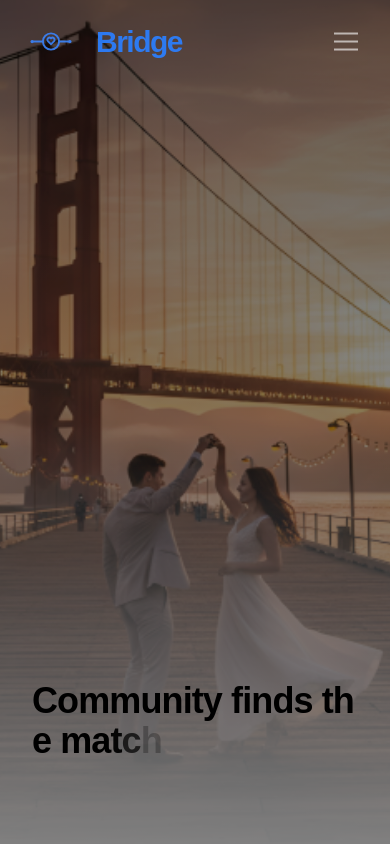
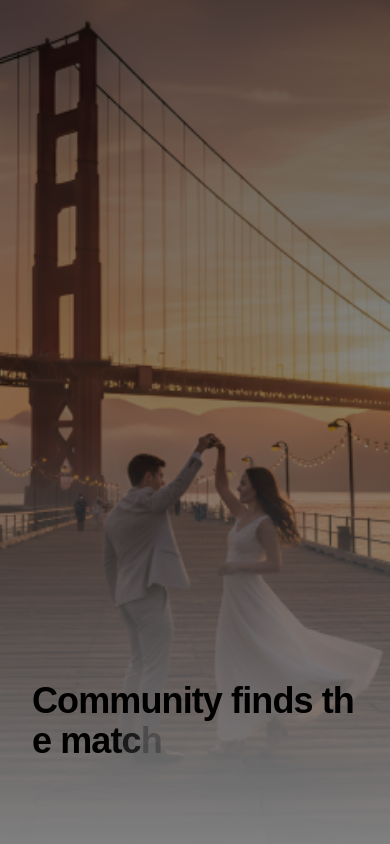
Before and after one commit to utkarsh6778vns-stack/bridge-landing, a Next.js app: page / in a window 390 px wide. Shown: the top 844 px of the page. Built offline with nearby package versions, Linux system fonts and the light colour scheme.

Commit message:
refactor: optimize mobile preloader and hide navbar on mobile

```diff
--- a/components/BridgePreloader.tsx
+++ b/components/BridgePreloader.tsx
@@ -58,10 +58,10 @@ export default function BridgePreloader({ onComplete }: BridgePreloaderProps) {
     const accentColor = "#3B82F6";
 
     return (
-        <div className="fixed inset-0 z-50 flex items-center justify-center bg-[#0B1221]">
-            <div className="relative flex items-center">
-                {/* Container for the logo graphic - perfectly symmetric centered at 120 */}
-                <div className="relative flex items-center justify-center">
+        <div className="fixed inset-0 z-50 flex items-center justify-center bg-[#0B1221] px-6">
+            <div className="relative flex flex-col md:flex-row items-center gap-6 md:gap-2">
+                {/* Container for the logo graphic */}
+                <div className="relative flex items-center justify-center scale-75 md:scale-100">
                     <svg
                         width="240"
                         height="120"
@@ -70,7 +70,7 @@ export default function BridgePreloader({ onComplete }: BridgePreloaderProps) {
                         xmlns="http://www.w3.org/2000/svg"
                         className="overflow-visible"
                     >
-                        {/* Left Arm - Perfectly Symmetric */}
+                        {/* Left Arm */}
                         <motion.path
                             d="M 90 60 L 50 60"
                             stroke={accentColor}
@@ -88,7 +88,7 @@ export default function BridgePreloader({ onComplete }: BridgePreloaderProps) {
                             animate={lineControls}
                         />
 
-                        {/* Circle around Heart (Center 120, Radius 30) */}
+                        {/* Circle around Heart */}
                         <motion.circle
                             cx="120"
                             cy="60"
@@ -100,9 +100,8 @@ export default function BridgePreloader({ onComplete }: BridgePreloaderProps) {
                             animate={circleControls}
                         />
 
-                        {/* Heart Icon (Centered in the circle at 120, 60) */}
+                        {/* Heart Icon */}
                         <motion.path
-                            // Scaled and centered heart path (shifted to 120)
                             d="M 120 70.35 C 117.2 73.2 112.4 73.8 109.2 70.6 C 106 67.4 106 62.2 109.2 59 L 120 48.2 L 130.8 59 C 134 62.2 134 67.4 130.8 70.6 C 127.6 73.8 122.8 73.2 120 70.35 Z"
                             stroke={accentColor}
                             strokeWidth="3.5"
@@ -114,7 +113,7 @@ export default function BridgePreloader({ onComplete }: BridgePreloaderProps) {
                             style={{ originX: "50%", originY: "50%" }}
                         />
 
-                        {/* Right Arm - Perfectly Symmetric */}
+                        {/* Right Arm */}
                         <motion.path
                             d="M 150 60 L 190 60"
                             stroke={accentColor}
@@ -137,11 +136,11 @@ export default function BridgePreloader({ onComplete }: BridgePreloaderProps) {
 
                 {/* Text "Bridge" */}
                 <motion.div
-                    className="ml-2"
-                    initial={{ opacity: 0, x: -20 }}
+                    className="md:ml-2"
+                    initial={{ opacity: 0, y: 10, x: -20 }}
                     animate={textControls}
                 >
-                    <h1 className="text-7xl font-extrabold text-[#3B82F6] tracking-tighter">Bridge</h1>
+                    <h1 className="text-5xl md:text-7xl font-extrabold text-[#3B82F6] tracking-tighter">Bridge</h1>
                 </motion.div>
             </div>
         </div>
--- a/components/Navbar.tsx
+++ b/components/Navbar.tsx
@@ -28,7 +28,7 @@ export default function Navbar() {
             initial={{ opacity: 0, y: -20 }}
             animate={{ opacity: 1, y: 0 }}
             transition={{ duration: 1, ease: "easeOut", delay: 1.2 }}
-            className="fixed top-0 left-0 right-0 z-50 flex items-center justify-between px-6 py-4 md:px-20 md:py-6 transition-colors duration-500"
+            className="hidden md:flex fixed top-0 left-0 right-0 z-50 items-center justify-between px-6 py-4 md:px-20 md:py-6 transition-colors duration-500"
             style={{
                 backgroundColor: isScrolled || isMobileMenuOpen ? "rgba(255, 255, 255, 0.95)" : "transparent",
                 backdropFilter: isScrolled || isMobileMenuOpen ? "blur(10px)" : "none",
```
